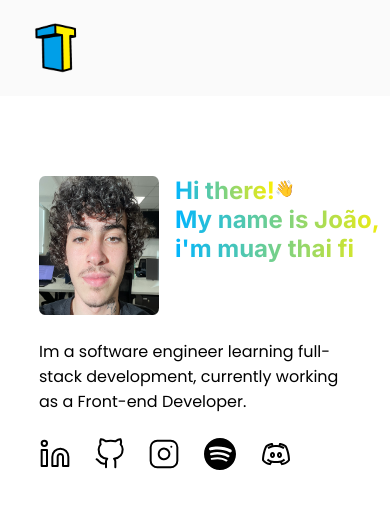
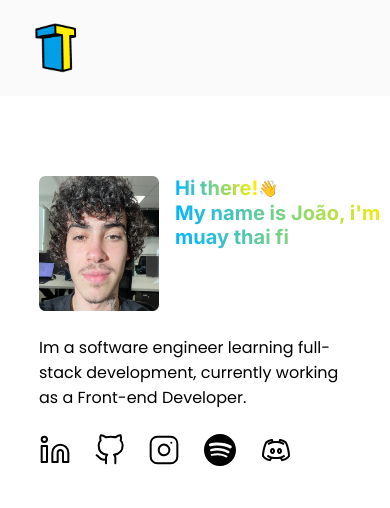
Before and after one commit to txjao/txjao, a React (Vite) app: page / in a window 390 px wide. Shown: the top 508 px of the page. Built offline with nearby package versions, Linux system fonts and the light colour scheme.

Commit message:
feat: add new breakpoints

```diff
--- a/src/Components/Lettering.tsx
+++ b/src/Components/Lettering.tsx
@@ -57,6 +57,24 @@ const Container = styled.div`
             height: 110px;
             width: 220px;
         }
+        .index-module_type__E-SaG {
+            font-size: 20px;
+        }
+        h1,h2 {
+            font-size: 20px;
+        }
+    }
+    @media (max-width: 375px) {
+        .wrapper-lettering {
+            height: 110px;
+            width: 220px;
+        }
+    }
+    @media (max-width: 325px) {
+        .wrapper-lettering {
+            height: 110px;
+            width: 150px;
+        }
     }
 `;
 
```
